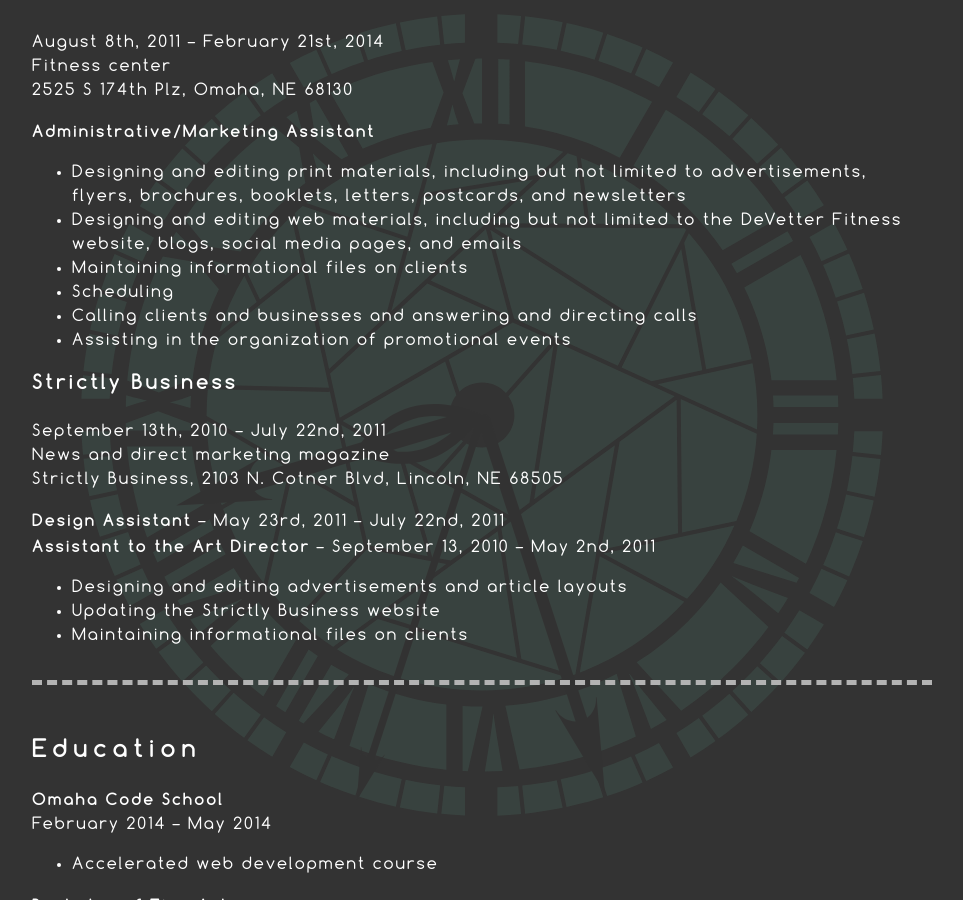
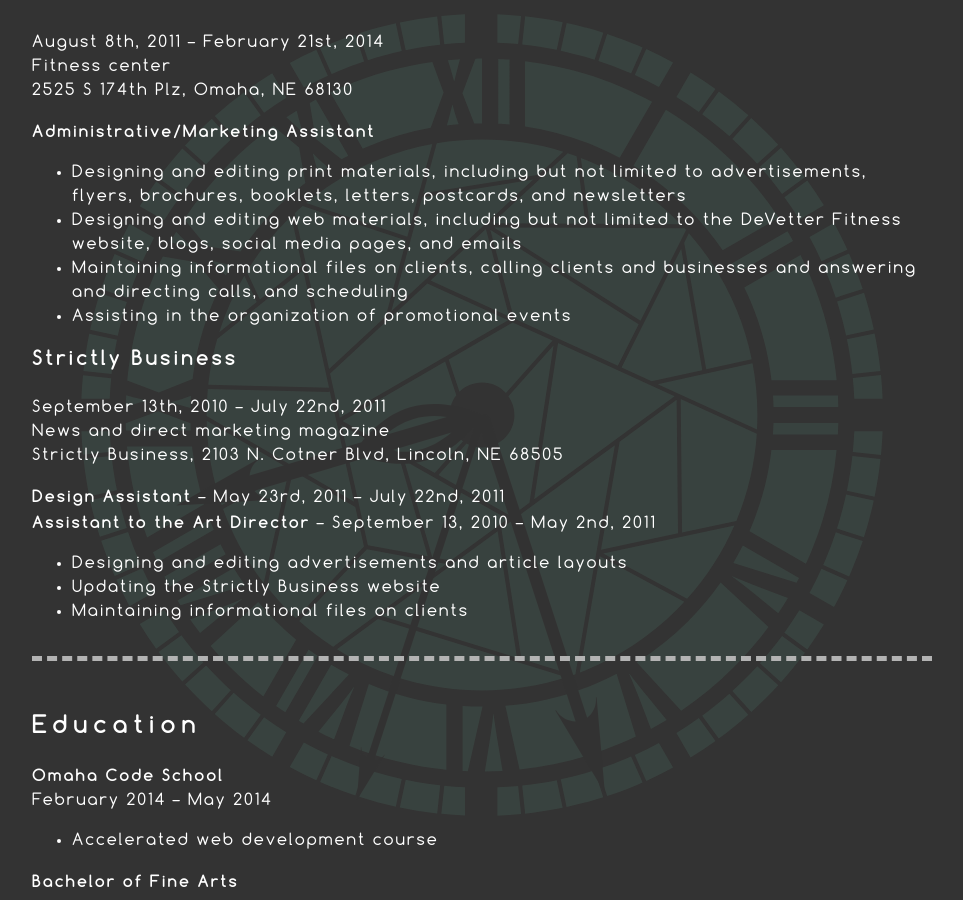
Before and after one commit to Caraheacock/caraheacock.github.io, a Jekyll site: the page built from resume.html, in a window 1280 px wide and 900 px high, scrolled down 2403 px. Shown: the whole window, without its empty margins (158-1121 px from the left). Built offline with Jekyll 4.4.1, drawn with Linux system fonts in a browser that asks for light colours; Markdown is read by kramdown in place of the engine named in the settings.

Commit message:
Resume edit

```diff
--- a/resume.html
+++ b/resume.html
@@ -120,11 +120,8 @@ title: Cara Heacock | Resume
 <ul>
   <li>Designing and editing print materials, including but not limited to advertisements, flyers, brochures, booklets, letters, postcards, and newsletters</li>
   <li> Designing and editing web materials, including but not limited to the DeVetter Fitness website, blogs, social media pages, and emails</li>
-  <li>Maintaining informational files on clients</li>
-  <li> Scheduling</li>
-  <li> Calling clients and businesses and answering and directing calls</li>
-  <li> Assisting in the organization of promotional events
-  </li>
+  <li>Maintaining informational files on clients, calling clients and businesses and answering and directing calls, and scheduling</li>
+  <li>Assisting in the organization of promotional events</li>
 </ul>
 
 <h4>Strictly Business</h4>
```
